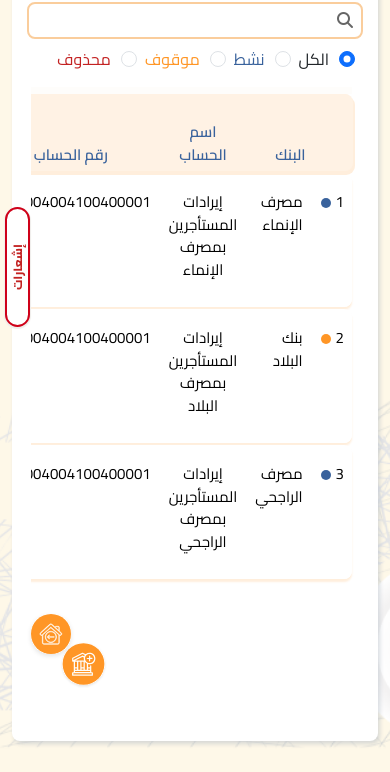
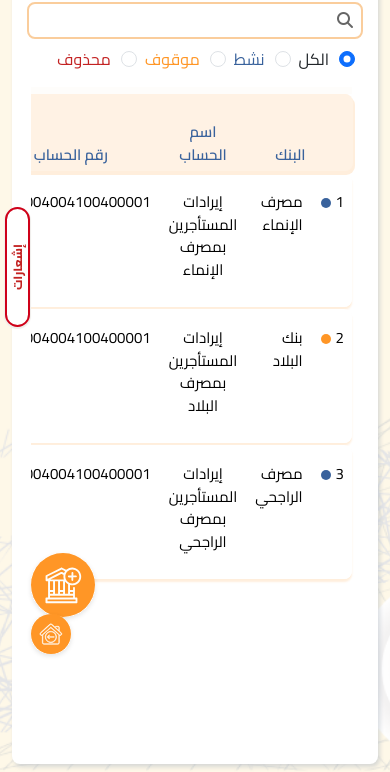
Before and after one commit to AyatT12/trail2, a plain HTML site: page Pages/Services/banks/Banks.html in a window 390 px wide. Shown: the part 155-927 px from the top of the page. Before the commit the page ends 904 px from the top, so only its background shows below. Drawn offline with nearby package versions, Linux system fonts and the light colour scheme.

Commit message:
Add files via upload

```diff
--- a/style/content.css
+++ b/style/content.css
@@ -680,12 +680,12 @@ input[type="date"]::-webkit-calendar-picker-indicator {
   left: -60px;
 }
 
-.new-Page-icon img {
+/* .new-Page-icon img {
   width: 100%;
-}
+} */
 
 .main-page-icon {
-  position: sticky;
+  position: absolute;
   left: -120px;
   bottom: 0;
   transition: left 0.3s ease, bottom 0.3s ease;
@@ -1352,12 +1352,17 @@ text-align: end;
 }
 @media (max-width : 1024px) {
   .new-Page-icon {
-    left: 60px;
-    bottom: 0px;
+    position: sticky;
+    right: 100%;
+    bottom: 90px;
+    z-index: 9;
 }
 .main-page-icon {
-bottom: 40px;
-right: 100%;
+  position: sticky;
+  left: 0px;
+  bottom: 40px;
+  right: 100%;
+  z-index: 9;
 }
 .main-container {
   position: static;
```
